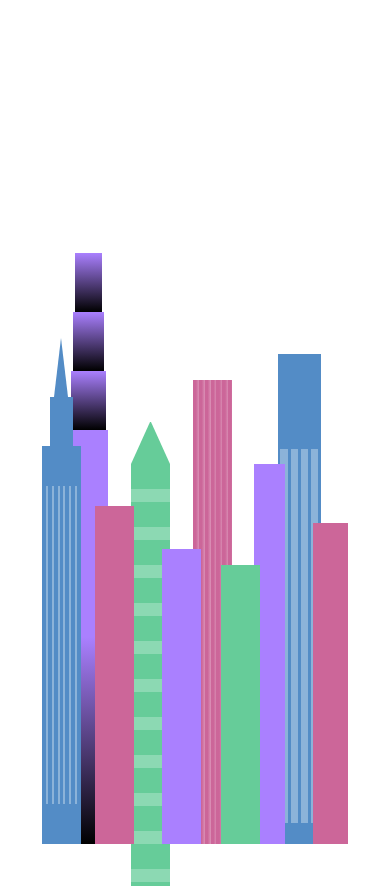
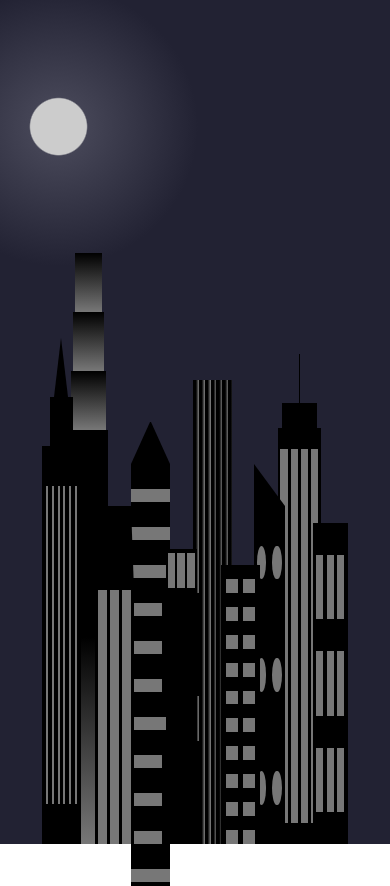
Before and after one commit to Allen1303/FreeCodeCamp-Responsive-WebDesign-Course, a plain HTML site: page City Skyline Project/index.html in a window 390 px wide. Drawn offline with Linux system fonts and the light colour scheme.

Commit message:
Update building styles in index.html and complete 31% of the project styled with media query for day and night effect once screen sizes change

```diff
--- a/City Skyline Project/index.html
+++ b/City Skyline Project/index.html
@@ -8,7 +8,7 @@
     <title>City Skyline Project</title>
   </head>
   <body>
-    <div class="background-buildings">
+    <div class="background-buildings skyline">
         <div></div>
         <div></div>
         <div class="bb1 building-wrap">
@@ -27,15 +27,16 @@
           <div class="bb4a"></div>
           <div class="bb4b"></div>
           <div class="bb4c window-wrap">
-            <div class="bb4-window "></div>
-            <div class="bb4-window "></div>
-            <div class="bb4-window "></div>
-            <div class="bb4-window "></div>
+            <div class="bb4-window"></div>
+            <div class="bb4-window"></div>
+            <div class="bb4-window"></div>
+            <div class="bb4-window"></div>
           </div>
         </div>
         <div></div>
         <div></div>
       </div>
+
       <div class="foreground-buildings">
         <div></div>
         <div></div>
@@ -46,11 +47,34 @@
         </div>
         <div class="fb2">
           <div class="fb2a"></div>
-        <div class="fb2b"></div>
+          <div class="fb2b window-wrap">
+            <div class="fb2-window"></div>
+            <div class="fb2-window"></div>
+            <div class="fb2-window"></div>
+          </div>
         </div>
         <div></div>
-      <div class="fb3"></div>
-      <div class="fb4"></div>
+        <div class="fb3 building-wrap">
+          <div class="fb3a window-wrap">
+            <div class="fb3-window"></div>
+            <div class="fb3-window"></div>
+            <div class="fb3-window"></div>
+          </div>
+          <div class="fb3b"></div>
+          <div class="fb3a"></div>
+          <div class="fb3b"></div>
+        </div>
+        <div class="fb4">
+          <div class="fb4a"></div>
+          <div class="fb4b">
+            <div class="fb4-window"></div>
+            <div class="fb4-window"></div>
+            <div class="fb4-window"></div>
+            <div class="fb4-window"></div>
+            <div class="fb4-window"></div>
+            <div class="fb4-window"></div>
+          </div>
+        </div>
         <div class="fb5"></div>
         <div class="fb6"></div>
         <div></div>
--- a/City Skyline Project/style.css
+++ b/City Skyline Project/style.css
@@ -3,13 +3,35 @@
   --building-color2: #66cc99;
   --building-color3: #cc6699;
   --building-color4: #538cc6;
-  --window-color1: black;
+  --window-color1: #bb99ff;
   --window-color2: #8cd9b3;
   --window-color3: #d98cb3;
   --window-color4: #8cb3d9;
 }
+
+
+
+.skyline {
+  background: radial-gradient(circle closest-corner at 15% 15%, #ffcf33 0%, #ffcf33, 20%, #ffff66 21%, #bbeeff 100%);
+}
+/* MEDIA QUERY SYLING  & RESPONSIVENESS*/
+@media (max-width: 1000px) {
+  .skyline {
+    background: radial-gradient(closest-corner circle at 15% 15%, #ccc, #ccc 20%, #445 21%, #223 100%);
+  }
+  :root {
+    --building-color1: #000;
+    --building-color2: #000;
+    --building-color3: #000;
+    --building-color4: #000;
+    --window-color1: #777;
+    --window-color2: #777;
+    --window-color3: #777;
+    --window-color4: #777;
+  }
+}
+
 * {
-  /* border: 1px solid black; */
   box-sizing: border-box;
 }
 
@@ -18,27 +40,31 @@ body {
   margin: 0;
   overflow: hidden;
 }
+
 .background-buildings,
 .foreground-buildings {
   width: 100%;
   height: 100%;
-  position: absolute;
-  top: 0;
   display: flex;
   align-items: flex-end;
   justify-content: space-evenly;
+  position: absolute;
+  top: 0;
 }
-/* BACKGROUND BUILDINGS - "bb" stands for "background building" */
+
 .building-wrap {
   display: flex;
   flex-direction: column;
   align-items: center;
 }
+
 .window-wrap {
   display: flex;
   align-items: center;
   justify-content: space-evenly;
 }
+
+/* BACKGROUND BUILDINGS - "bb" stands for "background building" */
 .bb1 {
   width: 10%;
   height: 70%;
@@ -46,8 +72,6 @@ body {
 
 .bb1a {
   width: 70%;
-
-  /* background: linear-gradient(var(--building-color1), var(--window-color1)); */
 }
 
 .bb1b {
@@ -64,19 +88,26 @@ body {
   background: linear-gradient(var(--building-color1) 50%, var(--window-color1));
 }
 
+.bb1-window {
+  height: 10%;
+  background: linear-gradient(var(--building-color1), var(--window-color1));
+}
+
 .bb2 {
   width: 10%;
   height: 50%;
 }
+
 .bb2a {
   border-bottom: 5vh solid var(--building-color2);
   border-left: 5vw solid transparent;
   border-right: 5vw solid transparent;
 }
+
 .bb2b {
   width: 100%;
   height: 100%;
-  background: repeating-linear-gradient(var(--building-color2) 0%, var(--building-color2) 6%, var(--window-color2) 6%, var(--window-color2) 9%);
+  background: repeating-linear-gradient(var(--building-color2), var(--building-color2) 6%, var(--window-color2) 6%, var(--window-color2) 9%);
 }
 
 .bb3 {
@@ -84,84 +115,143 @@ body {
   height: 55%;
   background: repeating-linear-gradient(90deg, var(--building-color3), var(--building-color3), var(--window-color3) 15%);
 }
+
 .bb4 {
   width: 11%;
   height: 58%;
-  background-color: var(--building-color4);
 }
+
 .bb4a {
   width: 3%;
   height: 10%;
   background-color: var(--building-color4);
 }
+
 .bb4b {
   width: 80%;
   height: 5%;
   background-color: var(--building-color4);
 }
+
 .bb4c {
   width: 100%;
   height: 85%;
   background-color: var(--building-color4);
 }
+
 .bb4-window {
   width: 18%;
   height: 90%;
   background-color: var(--window-color4);
 }
-.bb1-window {
-  height: 10%;
-  background: linear-gradient(var(--building-color1), var(--window-color1));
-}
-/* FOREGROUND BUILDINGS */
 
+/* FOREGROUND BUILDINGS - "fb" stands for "foreground building" */
 .fb1 {
   width: 10%;
   height: 60%;
 }
-.fb1a{
+
+.fb1a {
   border-bottom: 7vh solid var(--building-color4);
   border-left: 2vw solid transparent;
   border-right: 2vw solid transparent;
+}
 
-}
 .fb1b {
   width: 60%;
   height: 10%;
   background-color: var(--building-color4);
 }
+
 .fb1c {
   width: 100%;
   height: 80%;
-  background: repeating-linear-gradient(90deg, var(--building-color4)0% 10%, transparent 10%  15%),
-  repeating-linear-gradient(var(--building-color4)0% 10%, var(--window-color4)10% 90%)
+  background: repeating-linear-gradient(90deg, var(--building-color4), var(--building-color4) 10%, transparent 10%, transparent 15%), repeating-linear-gradient(var(--building-color4), var(--building-color4) 10%, var(--window-color4) 10%, var(--window-color4) 90%);
 }
+
 .fb2 {
   width: 10%;
   height: 40%;
+}
+
+.fb2a {
+  width: 100%;
+  border-bottom: 10vh solid var(--building-color3);
+  border-left: 1vw solid transparent;
+  border-right: 1vw solid transparent;
+}
+
+.fb2b {
+  width: 100%;
+  height: 75%;
   background-color: var(--building-color3);
 }
+
+.fb2-window {
+  width: 22%;
+  height: 100%;
+  background-color: var(--window-color3);
+}
+
 .fb3 {
   width: 10%;
   height: 35%;
+}
+
+.fb3a {
+  width: 80%;
+  height: 15%;
   background-color: var(--building-color1);
+}
+
+.fb3b {
+  width: 100%;
+  height: 35%;
+  background-color: var(--building-color1);
+}
+
+.fb3-window {
+  width: 25%;
+  height: 80%;
+  background-color: var(--window-color1);
 }
 .fb4 {
   width: 8%;
   height: 45%;
-  background-color: var(--building-color1);
   position: relative;
   left: 10%;
+}
+.fb4a {
+  border-top: 5vh solid transparent;
+  border-left: 8vw solid var(--building-color1);
+}
+.fb4b {
+  width: 100%;
+  height: 89%;
+  background-color: var(--building-color1);
+  flex-wrap: wrap;
+  display: flex;
+  align-items: center;
+  justify-content: space-evenly;
+}
+.fb4-window {
+  width: 30%;
+  height: 10%;
+  border-radius: 50%;
+  background-color: var(--window-color1);
+  margin: 10%;
 }
 .fb5 {
   width: 10%;
   height: 33%;
-  background-color: var(--building-color2);
+  /* background-color: var(--building-color2); */
+  background: repeating-linear-gradient(var(--building-color2) 0, var(--building-color2) 5%, transparent 5%, transparent 10%), repeating-linear-gradient(90deg, var(--building-color2) 0%, var(--building-color2) 12%, var(--window-color2) 12%, var(--window-color2) 44%);
+
   position: relative;
   right: 10%;
 }
 .fb6 {
   width: 9%;
   height: 38%;
-  background-color: var(--building-color3);
+  background: repeating-linear-gradient(90deg, var(--building-color3) 0%, var(--building-color3) 10%, transparent 10%, transparent 30%), repeating-linear-gradient(var(--building-color3) 0%, var(--building-color3) 10%, var(--window-color3) 10%, var(--window-color3) 30%);
 }
```
Lines whose indentation alone changed are shown as unchanged.
